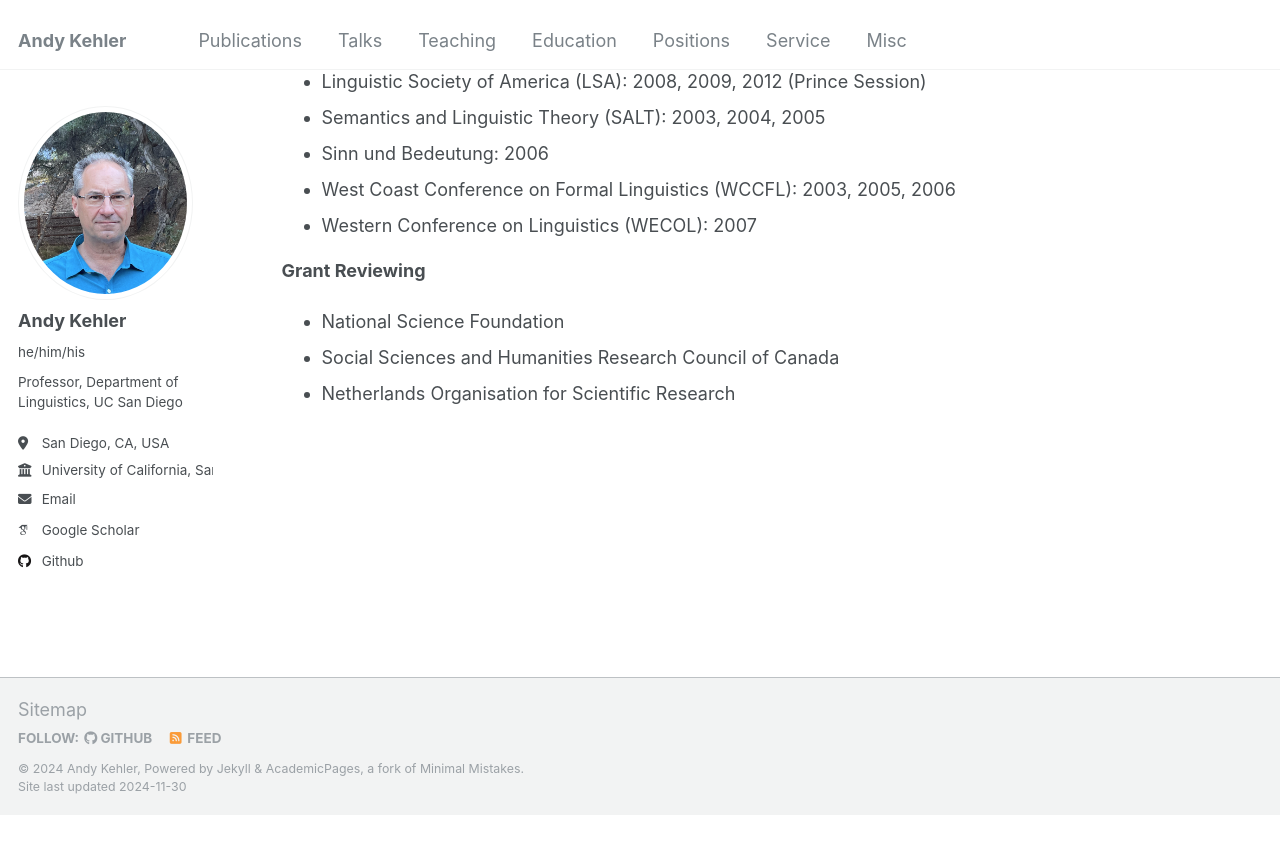
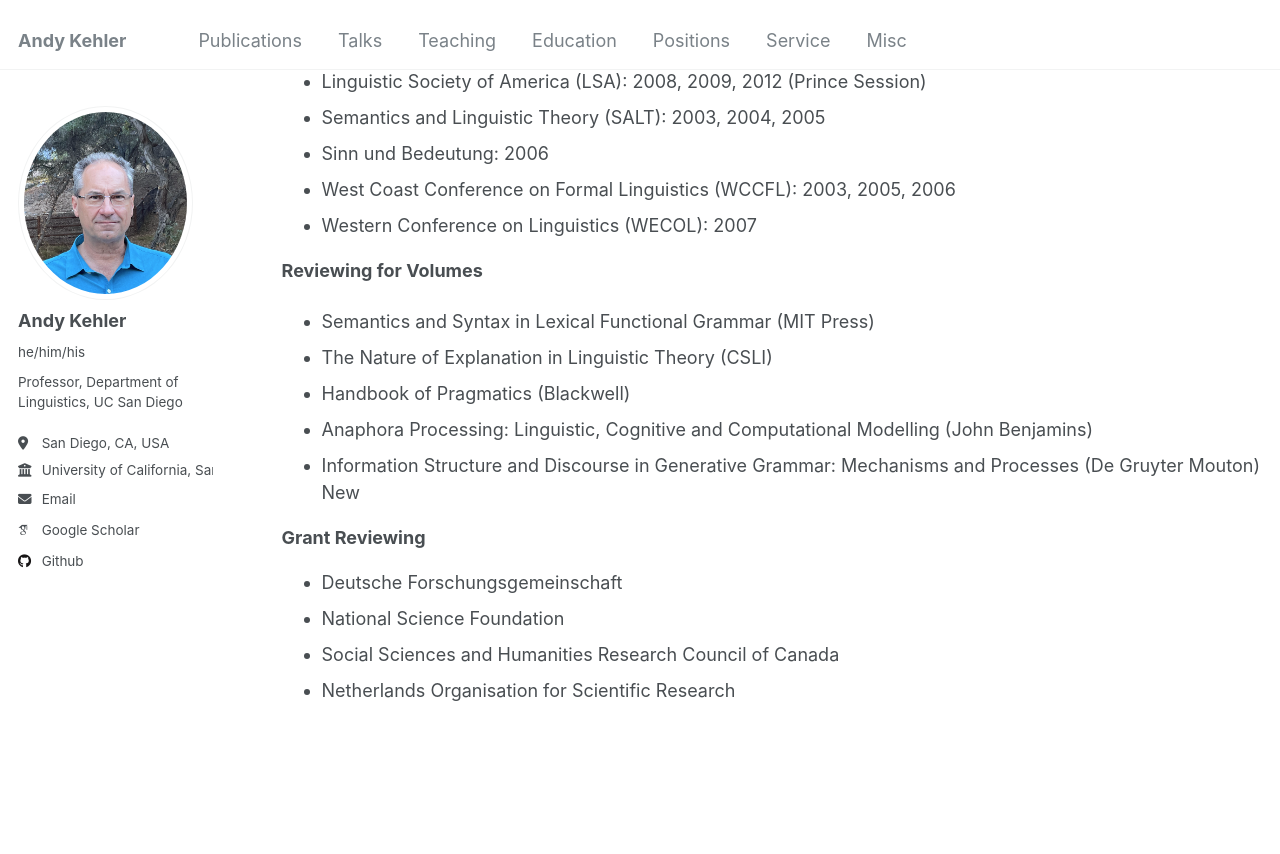
Before and after one commit to akehler/akehler.github.io, a Jekyll site: the page built from _pages/service.html, in a window 1280 px wide and 900 px high, scrolled down 5190 px. Shown: the top 854 px of the window. Built offline with Jekyll 4.4.1, drawn with Linux system fonts in a browser that asks for light colours; some web fonts are replaced; before the commit the page ends 6005 px from its top, so only the background shows below that.

Commit message:
Update service.html

```diff
--- a/_pages/service.html
+++ b/_pages/service.html
@@ -458,9 +458,29 @@ Western Conference on Linguistics (WECOL): 2007
 </ul>
 <p>
 
+
+<strong>Reviewing for Volumes</strong>
+<ul>
+<li>
+Semantics and Syntax in Lexical Functional Grammar (MIT Press)
+</li><li>
+The Nature of Explanation in Linguistic Theory (CSLI)
+  </li><li>
+Handbook of Pragmatics (Blackwell)
+    </li><li>
+Anaphora Processing: Linguistic, Cognitive and Computational Modelling (John Benjamins)
+      </li><li>
+Information Structure and Discourse in Generative Grammar: Mechanisms and Processes (De Gruyter Mouton)   New
+      </li>
+</ul>
+
+
 <STRONG>Grant Reviewing</STRONG>
 
 <ul>
+  <li>
+  Deutsche Forschungsgemeinschaft
+  </li>
   <li>
 National Science Foundation
   </li>
```
